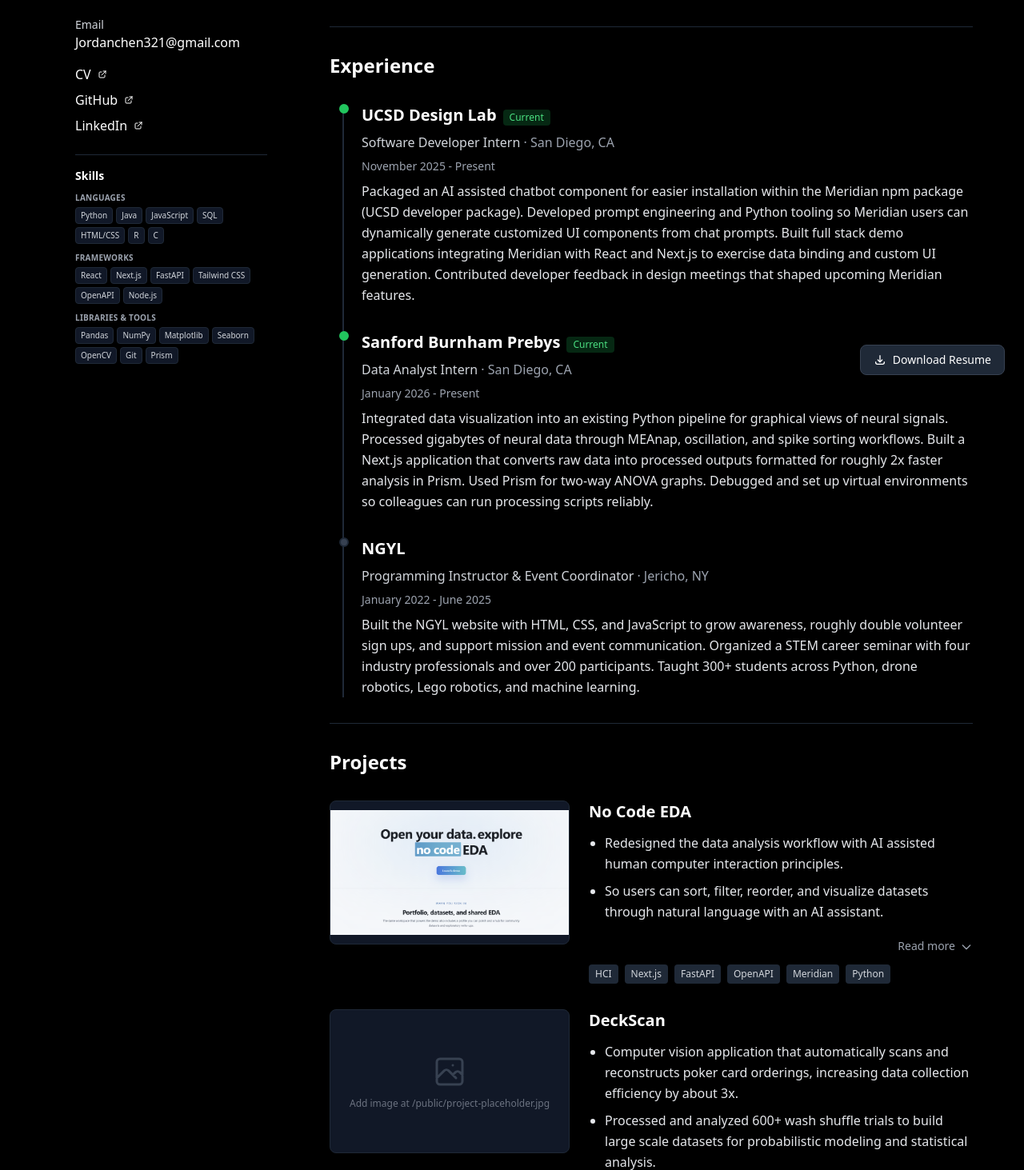
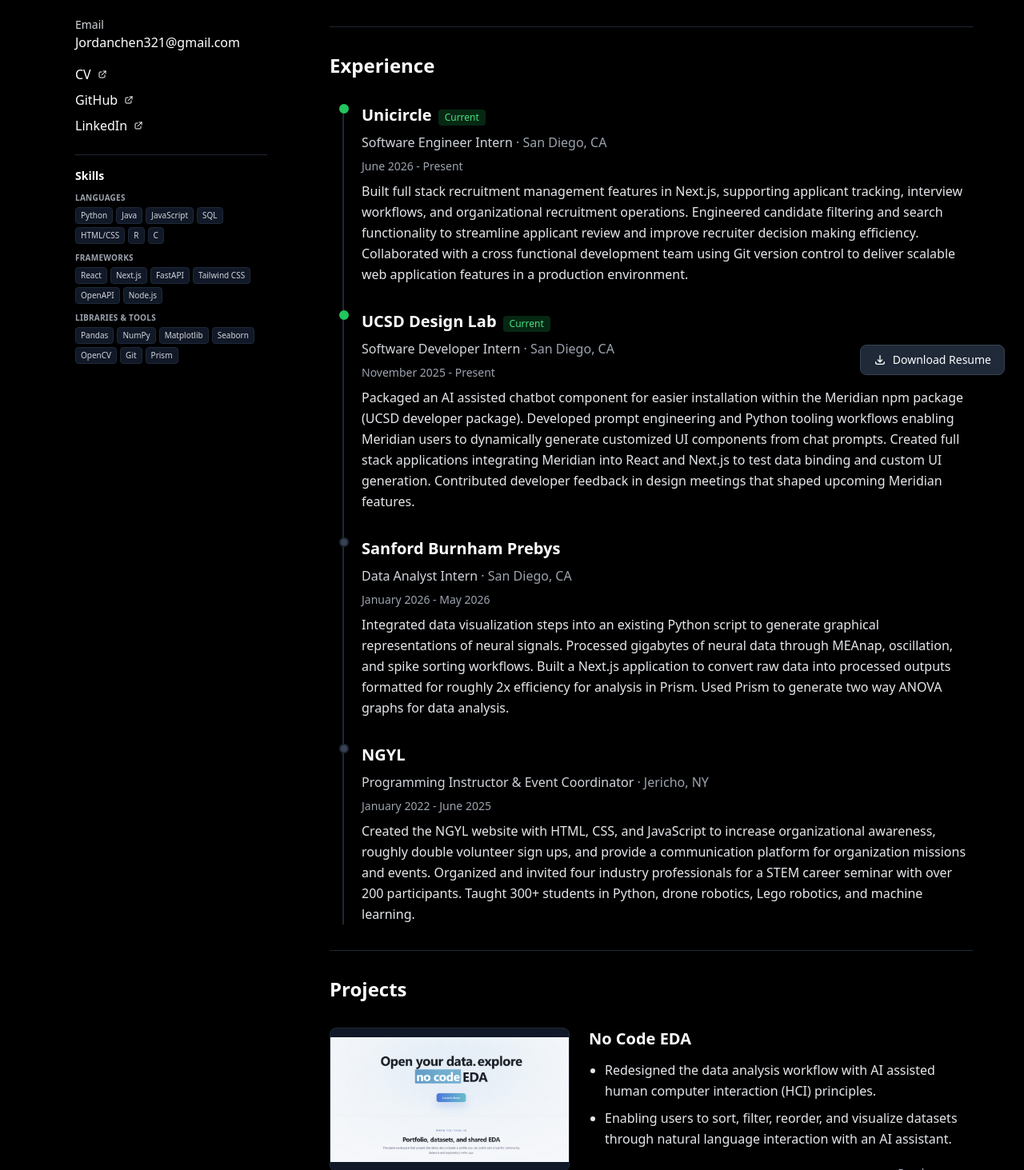
Before and after one commit to jordanchen321/personal-web, a Next.js app: page / in a window 1280 px wide. Shown: the part 307-1770 px from the top of the page at 80% size. Built offline with nearby package versions, Linux system fonts and the light colour scheme.

Commit message:
new resume

```diff
--- a/app/page.tsx
+++ b/app/page.tsx
@@ -309,8 +309,8 @@
               <div className="space-y-3 text-gray-200 leading-relaxed">
                 <p>
                   I&apos;m a student at the{" "}
-                  <strong>University of California San Diego</strong> (expected{" "}
-                  <strong>June 2028</strong>) pursuing a{" "}
+                  <strong>University of California San Diego</strong>, La Jolla, CA
+                  (expected <strong>June 2028</strong>) pursuing a{" "}
                   <strong>B.S. in Mathematics Computer Science</strong> with minors in{" "}
                   <strong>Data Science</strong> and <strong>Cognitive Science</strong>.
                 </p>
--- a/data/projects.json
+++ b/data/projects.json
@@ -4,13 +4,13 @@
       "id": 1,
       "title": "No Code EDA",
       "bulletPoints": [
-        "Redesigned the data analysis workflow with AI assisted human computer interaction principles.",
-        "So users can sort, filter, reorder, and visualize datasets through natural language with an AI assistant.",
-        "Full stack work with Next.js, FastAPI, and OpenAPI to connect chatbots to EDA tool calls.",
-        "Integrated the Meridian package to data bind CSV data with visualizations.",
-        "Built isolated, version controlled analysis environments for collaborative EDA similar to Google Docs."
+        "Redesigned the data analysis workflow with AI assisted human computer interaction (HCI) principles.",
+        "Enabling users to sort, filter, reorder, and visualize datasets through natural language interaction with an AI assistant.",
+        "Full stack development using Next.js, FastAPI, and OpenAPI to connect chatbots with EDA tool calls.",
+        "Integrated the Meridian package (UCSD developer package) to data bind CSV data with visualizations.",
+        "Built isolated, version controlled analysis environments for collaborative EDA workflows similar to Google Docs."
       ],
-      "technologies": ["HCI", "Next.js", "FastAPI", "OpenAPI", "Meridian", "Python"],
+      "technologies": ["Python", "Next.js", "HCI", "FastAPI", "OpenAPI", "Meridian"],
       "links": {
         "github": null,
         "demo": null,
@@ -24,8 +24,8 @@
       "id": 2,
       "title": "DeckScan",
       "bulletPoints": [
-        "Computer vision application that automatically scans and reconstructs poker card orderings, increasing data collection efficiency by about 3x.",
-        "Processed and analyzed 600+ wash shuffle trials to build large scale datasets for probabilistic modeling and statistical analysis.",
+        "Developed a computer vision application to automatically scan and reconstruct poker card orderings, increasing data collection efficiency by about 3x.",
+        "Processed and analyzed 600+ wash shuffle trials using DeckScan, generating large scale datasets for probabilistic modeling and statistical analysis.",
         "Next.js and Python tie image capture to batch inference and structured CSV exports so trial runs stay organized and reproducible."
       ],
       "technologies": ["Computer Vision", "Next.js", "Python", "CSV"],
--- a/data/roles.json
+++ b/data/roles.json
@@ -2,33 +2,43 @@
   "roles": [
     {
       "id": 1,
+      "title": "Software Engineer Intern",
+      "organization": "Unicircle",
+      "location": "San Diego, CA",
+      "startDate": "June 2026",
+      "endDate": "Present",
+      "isCurrent": true,
+      "description": "Built full stack recruitment management features in Next.js, supporting applicant tracking, interview workflows, and organizational recruitment operations. Engineered candidate filtering and search functionality to streamline applicant review and improve recruiter decision making efficiency. Collaborated with a cross functional development team using Git version control to deliver scalable web application features in a production environment."
+    },
+    {
+      "id": 2,
       "title": "Software Developer Intern",
       "organization": "UCSD Design Lab",
       "location": "San Diego, CA",
       "startDate": "November 2025",
       "endDate": "Present",
       "isCurrent": true,
-      "description": "Packaged an AI assisted chatbot component for easier installation within the Meridian npm package (UCSD developer package). Developed prompt engineering and Python tooling so Meridian users can dynamically generate customized UI components from chat prompts. Built full stack demo applications integrating Meridian with React and Next.js to exercise data binding and custom UI generation. Contributed developer feedback in design meetings that shaped upcoming Meridian features."
+      "description": "Packaged an AI assisted chatbot component for easier installation within the Meridian npm package (UCSD developer package). Developed prompt engineering and Python tooling workflows enabling Meridian users to dynamically generate customized UI components from chat prompts. Created full stack applications integrating Meridian into React and Next.js to test data binding and custom UI generation. Contributed developer feedback in design meetings that shaped upcoming Meridian features."
     },
     {
-      "id": 2,
+      "id": 3,
       "title": "Data Analyst Intern",
       "organization": "Sanford Burnham Prebys",
       "location": "San Diego, CA",
       "startDate": "January 2026",
-      "endDate": "Present",
-      "isCurrent": true,
-      "description": "Integrated data visualization into an existing Python pipeline for graphical views of neural signals. Processed gigabytes of neural data through MEAnap, oscillation, and spike sorting workflows. Built a Next.js application that converts raw data into processed outputs formatted for roughly 2x faster analysis in Prism. Used Prism for two-way ANOVA graphs. Debugged and set up virtual environments so colleagues can run processing scripts reliably."
+      "endDate": "May 2026",
+      "isCurrent": false,
+      "description": "Integrated data visualization steps into an existing Python script to generate graphical representations of neural signals. Processed gigabytes of neural data through MEAnap, oscillation, and spike sorting workflows. Built a Next.js application to convert raw data into processed outputs formatted for roughly 2x efficiency for analysis in Prism. Used Prism to generate two way ANOVA graphs for data analysis."
     },
     {
-      "id": 3,
+      "id": 4,
       "title": "Programming Instructor & Event Coordinator",
       "organization": "NGYL",
       "location": "Jericho, NY",
       "startDate": "January 2022",
       "endDate": "June 2025",
       "isCurrent": false,
-      "description": "Built the NGYL website with HTML, CSS, and JavaScript to grow awareness, roughly double volunteer sign ups, and support mission and event communication. Organized a STEM career seminar with four industry professionals and over 200 participants. Taught 300+ students across Python, drone robotics, Lego robotics, and machine learning."
+      "description": "Created the NGYL website with HTML, CSS, and JavaScript to increase organizational awareness, roughly double volunteer sign ups, and provide a communication platform for organization missions and events. Organized and invited four industry professionals for a STEM career seminar with over 200 participants. Taught 300+ students in Python, drone robotics, Lego robotics, and machine learning."
     }
   ]
 }
```
Also changed, not shown: 1 other file (tests, documents, lock files or other folders).
